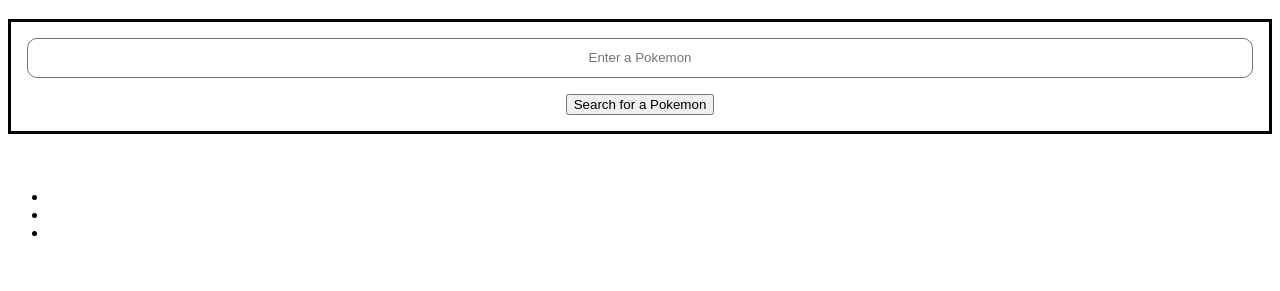
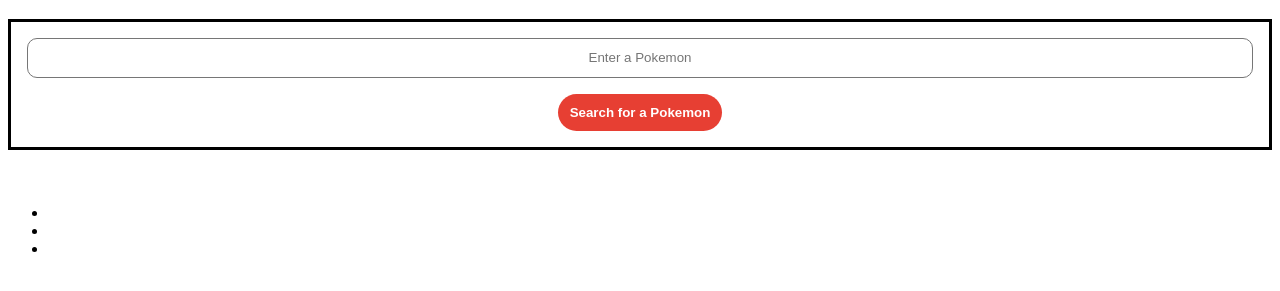
Before and after one commit to Guillermo-Martin/pokedex_ver2, a plain HTML site: page index.html in a window 1280 px wide. Shown: the part 61-352 px from the top of the page. Drawn offline with Linux system fonts and the light colour scheme.

Commit message:
Remove focus on input and style button

```diff
--- a/assets/css/styles.css
+++ b/assets/css/styles.css
@@ -7,6 +7,7 @@
   box-sizing: inherit;
 }
 
+/* Search form */
 .pokedex-form {
   border: 3px solid black;
   text-align: center;
@@ -23,3 +24,17 @@
   border-width: 1px;
   text-align: center;
 }
+
+/* https://stackoverflow.com/questions/1457849/how-to-remove-the-border-highlight-on-an-input-text-element?rq=1 */
+#searchInput:focus {
+  outline: none;
+}
+
+#searchBtn {
+  border-radius: 30px;
+  padding: 0.7rem;
+  border: none;
+  background-color: #e73f33;
+  color: white;
+  font-weight:700
+}
```
